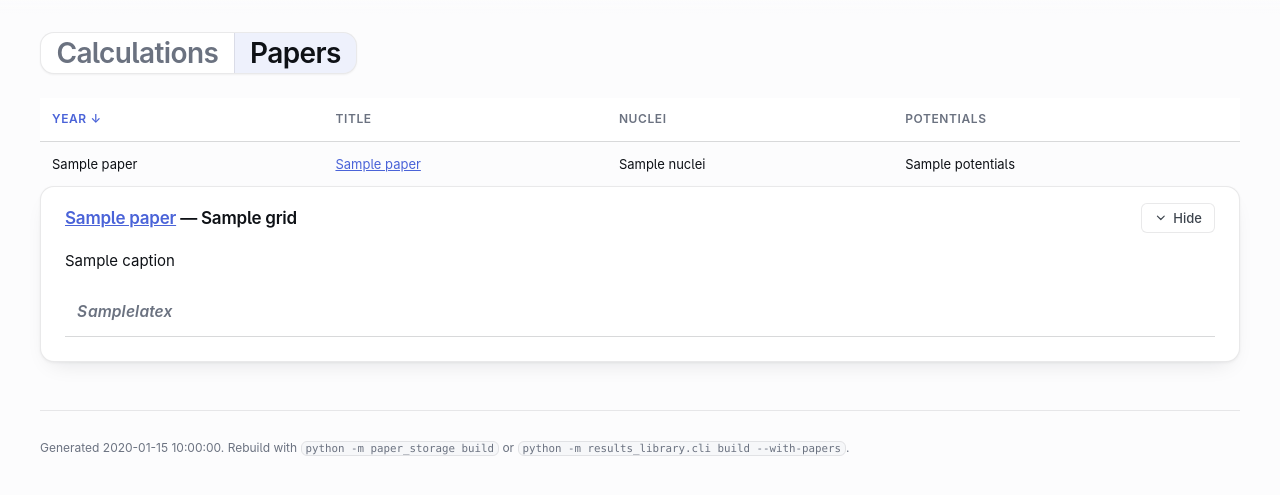
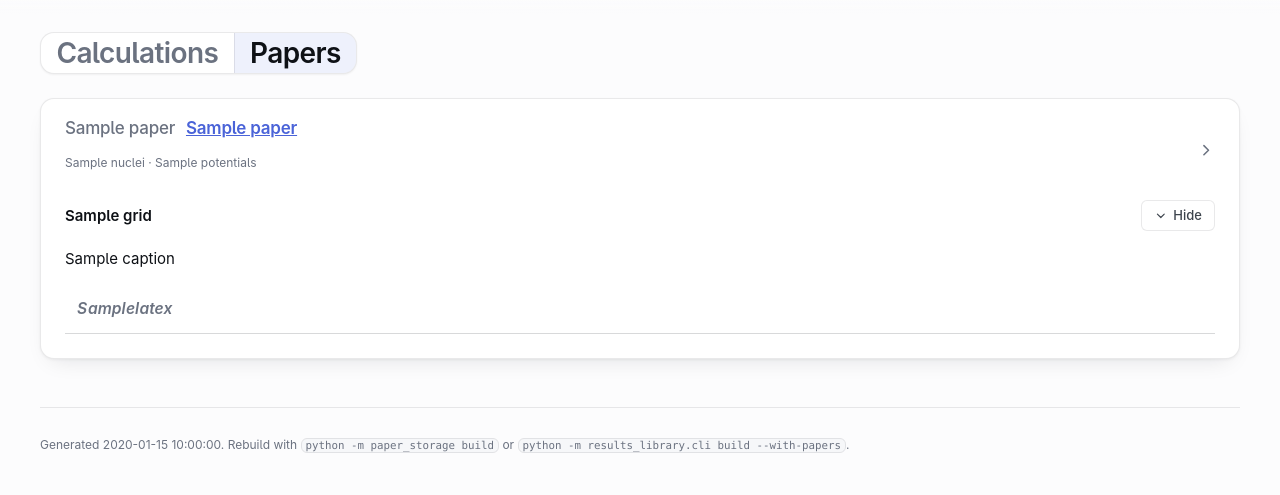
Before and after one commit to shadowcaramel/Calculation-Storage, a Python web app: template paper_storage/views/templates/index.html in a window 1280 px wide. Shown: the part 54-549 px from the top of the page. Run offline with Jinja, Linux system fonts and the light colour scheme; the template is opened without the code that fills it: most values are stand-ins (such as "Sample title", 1, 10 or a date in 2020); lists and menus that the app fills with data are empty; some web fonts are replaced.

Commit message:
Enhance paper storage functionality and UI
- Added 'file' attribute to the Material class for better file handling.
- Updated site views to include figures and file links in paper displays.
- Refactored HTML templates to utilize a grid rendering macro for improved layout.
- Implemented JavaScript for row click navigation to enhance user experience.
- Enhanced CSS for new UI elements related to paper blocks and grid displays.
- Added tests to validate new features and ensure proper rendering of mathematical expressions.

```diff
--- a/paper_storage/load.py
+++ b/paper_storage/load.py
@@ -39,6 +39,7 @@ class Material:
     title: str = ""
     latex: str = ""
     image: str = ""
+    file: str = ""
     pdf_page: Optional[int] = None
     parsed: str = ""
     parsed_explicit: bool = False
@@ -229,6 +230,7 @@ def _material(item: Any) -> Optional[Material]:
         title=str(item.get("title") or "").strip(),
         latex=latex,
         image=str(item.get("image") or "").strip().replace("\\", "/"),
+        file=str(item.get("file") or "").strip().replace("\\", "/"),
         pdf_page=pdf_page,
         parsed=parsed,
         parsed_explicit=explicit,
--- /dev/null
+++ b/paper_storage/views/templates/_grid.html
@@ -0,0 +1,36 @@
+{% macro math_cell(cell) %}
+{%- if cell.href %}<a href="{{ cell.href }}">{% endif -%}
+{%- if cell.latex -%}
+<span class="tex" data-tex="{{ cell.latex }}">{{ cell.plain }}</span>
+{%- else -%}
+{{ cell.text }}
+{%- endif -%}
+{%- if cell.href %}</a>{% endif -%}
+{% endmacro %}
+
+{% macro grid_table(grid) %}
+<table class="results parsed-grid">
+  <thead>
+    <tr>
+      {% for column in grid.columns %}
+      <th>
+        {% if column.latex %}
+        <span class="tex" data-tex="{{ column.latex }}">{{ column.text }}</span>
+        {% else %}
+        {{ column.text }}
+        {% endif %}
+      </th>
+      {% endfor %}
+    </tr>
+  </thead>
+  <tbody>
+    {% for row in grid.rows %}
+    <tr>
+      {% for cell in row %}
+      <td>{{ math_cell(cell) }}</td>
+      {% endfor %}
+    </tr>
+    {% endfor %}
+  </tbody>
+</table>
+{% endmacro %}
--- a/paper_storage/views/templates/index.html
+++ b/paper_storage/views/templates/index.html
@@ -1,5 +1,6 @@
 {% extends "base.html" %}
 {% from "_icons.html" import icon %}
+{% from "_grid.html" import grid_table %}
 {% block title %}Papers{% endblock %}
 {% block content %}
 <div class="mode-stack">
@@ -13,64 +14,35 @@
   </nav>
 </div>
 {% if papers %}
-<table class="results" data-filterable="true">
-  <thead>
-    <tr>
-      <th data-sort="text" class="sorted-desc">Year</th>
-      <th data-sort="text">Title</th>
-      <th data-sort="text">Nuclei</th>
-      <th data-sort="text">Potentials</th>
-    </tr>
-  </thead>
-  <tbody>
-    {% for paper in papers %}
-    <tr data-search="{{ paper.title }} {{ paper.nuclei }} {{ paper.potentials }} {{ paper.year_label }}">
-      <td data-value="{{ paper.year_sort }}">{{ paper.year_label }}</td>
-      <td><a href="{{ paper.href }}">{{ paper.title }}</a></td>
-      <td>{{ paper.nuclei }}</td>
-      <td>{{ paper.potentials }}</td>
-    </tr>
-    {% endfor %}
-  </tbody>
-</table>
 {% for paper in papers %}
+<section class="table-block paper-block">
+  <div class="paper-head" data-href="{{ paper.href }}">
+    <div>
+      <h2>
+        {% if paper.year_label %}<span class="paper-year">{{ paper.year_label }}</span>{% endif %}
+        <a href="{{ paper.href }}">{{ paper.title }}</a>
+      </h2>
+      {% if paper.nuclei or paper.potentials %}
+      <p class="hint">{{ paper.nuclei }}{% if paper.nuclei and paper.potentials %} · {% endif %}{{ paper.potentials }}</p>
+      {% endif %}
+    </div>
+    <a class="row-open" href="{{ paper.href }}" aria-label="Open paper">{{ icon("chevron-right") }}</a>
+  </div>
   {% for grid in paper.grids %}
-  <section class="table-block" data-grid>
+  <div data-grid>
     <div class="table-head">
-      <h2><a href="{{ paper.href }}">{{ paper.title }}</a> — {{ grid.title }}</h2>
+      <h3>{{ grid.title }}</h3>
       <button type="button" class="hide-grid" aria-expanded="true">
         {{ icon("chevron-down") }} <span class="hide-grid-label">Hide</span>
       </button>
     </div>
     <div class="paper-grid-body">
       {% if grid.caption %}<p>{{ grid.caption }}</p>{% endif %}
-      <table class="results parsed-grid">
-        <thead>
-          <tr>
-            {% for column in grid.columns %}
-            <th>
-              {% if column.latex %}
-              <span class="tex" data-tex="{{ column.latex }}">{{ column.text }}</span>
-              {% else %}
-              {{ column.text }}
-              {% endif %}
-            </th>
-            {% endfor %}
-          </tr>
-        </thead>
-        <tbody>
-          {% for row in grid.rows %}
-          <tr>
-            {% for cell in row %}
-            <td>{% if cell.href %}<a href="{{ cell.href }}">{{ cell.text }}</a>{% else %}{{ cell.text }}{% endif %}</td>
-            {% endfor %}
-          </tr>
-          {% endfor %}
-        </tbody>
-      </table>
+      {{ grid_table(grid) }}
     </div>
-  </section>
+  </div>
   {% endfor %}
+</section>
 {% endfor %}
 {% else %}
 <p class="empty">No papers are listed in papers.json.</p>
--- a/results_library/views/assets/app.js
+++ b/results_library/views/assets/app.js
@@ -264,6 +264,14 @@
     });
   });
 
+  document.querySelectorAll("[data-href]").forEach(function (row) {
+    row.addEventListener("click", function (event) {
+      if (event.target.closest("a, button, input, select, textarea, label")) return;
+      var href = row.getAttribute("data-href");
+      if (href) window.location.href = href;
+    });
+  });
+
   // ---- hide a paper grid ------------------------------------------------
 
   document.querySelectorAll(".hide-grid").forEach(function (button) {
--- a/results_library/views/assets/style.css
+++ b/results_library/views/assets/style.css
@@ -480,6 +480,43 @@ h2 {
   font-weight: 600;
   letter-spacing: -0.013em;
   margin: 0;
+}
+
+h2 .paper-year {
+  margin-right: 0.4em;
+  color: var(--muted);
+  font-weight: 500;
+}
+
+.paper-block h2 { margin-bottom: var(--sp-2); }
+.paper-head {
+  display: flex;
+  align-items: center;
+  justify-content: space-between;
+  gap: var(--sp-3);
+  cursor: pointer;
+}
+.paper-head h2 { margin-bottom: 0; }
+tr[data-href] { cursor: pointer; }
+tr[data-href]:hover td { background: var(--accent-soft); }
+.row-open {
+  display: inline-flex;
+  align-items: center;
+  color: var(--muted);
+  text-decoration: none;
+}
+.row-open .icon { width: 1.15rem; height: 1.15rem; }
+.paper-block h3 {
+  margin: 0;
+  font-size: var(--fs-base);
+  font-weight: 600;
+}
+.paper-block [data-grid],
+.paper-block figure { margin-top: var(--sp-4); }
+.paper-block img,
+.table-block figure img {
+  max-width: 100%;
+  height: auto;
 }
 
 /* --- controls --------------------------------------------------------- */
--- a/results_library/views/templates/_icons.html
+++ b/results_library/views/templates/_icons.html
@@ -12,6 +12,8 @@
 <path d="M12 3a6 6 0 0 0 9 9 9 9 0 1 1-9-9Z"></path>
 {%- elif name == "chevron-down" -%}
 <path d="m6 9 6 6 6-6"></path>
+{%- elif name == "chevron-right" -%}
+<path d="m9 18 6-6-6-6"></path>
 {%- endif -%}
 </svg>
 {%- endmacro %}
--- a/results_library/views/templates/macros.html
+++ b/results_library/views/templates/macros.html
@@ -107,7 +107,8 @@
       {% for row in rows %}
       <tr data-status="{{ row.status }}" data-search="{{ row.search_text }}"
           data-selection="{{ row.selection_set or '' }}"
-          data-cohort="{{ row.cohort_key }}">
+          data-cohort="{{ row.cohort_key }}"
+          data-href="{{ root }}results/{{ row.page }}">
         <td data-value="{{ row.run_datetime or '' }}">{{ row.run_date_label or "" }}</td>
         <td>{{ row.nucleus_label or row.nucleus }}</td>
         <td data-value="{{ row.state_label or row.state_slug }}">{{ tex(row.state_latex, row.state_label or row.state_slug) }}</td>
@@ -118,7 +119,7 @@
         <td class="num" data-value="{{ row.bounds_Nmax_max if row.bounds_Nmax_max is not none else '' }}">{{ row.nmax_range or "" }}</td>
         <td class="num" data-value="{{ row.bounds_hOmega_max if row.bounds_hOmega_max is not none else '' }}">{{ row.homega_range or "" }}</td>
         <td><span class="status status-{{ row.status }}">{{ row.status }}</span></td>
-        <td><a href="{{ root }}results/{{ row.page }}">details</a></td>
+        <td><a class="row-open" href="{{ root }}results/{{ row.page }}" aria-label="Open">{{ icon("chevron-right") }}</a></td>
       </tr>
       {% endfor %}
     </tbody>
```
Also changed, not shown: paper_storage/views/site.py (+57 -1 lines), paper_storage/views/templates/paper.html (+4 -26 lines), tests/test_paper_storage.py (+20 -0 lines).
